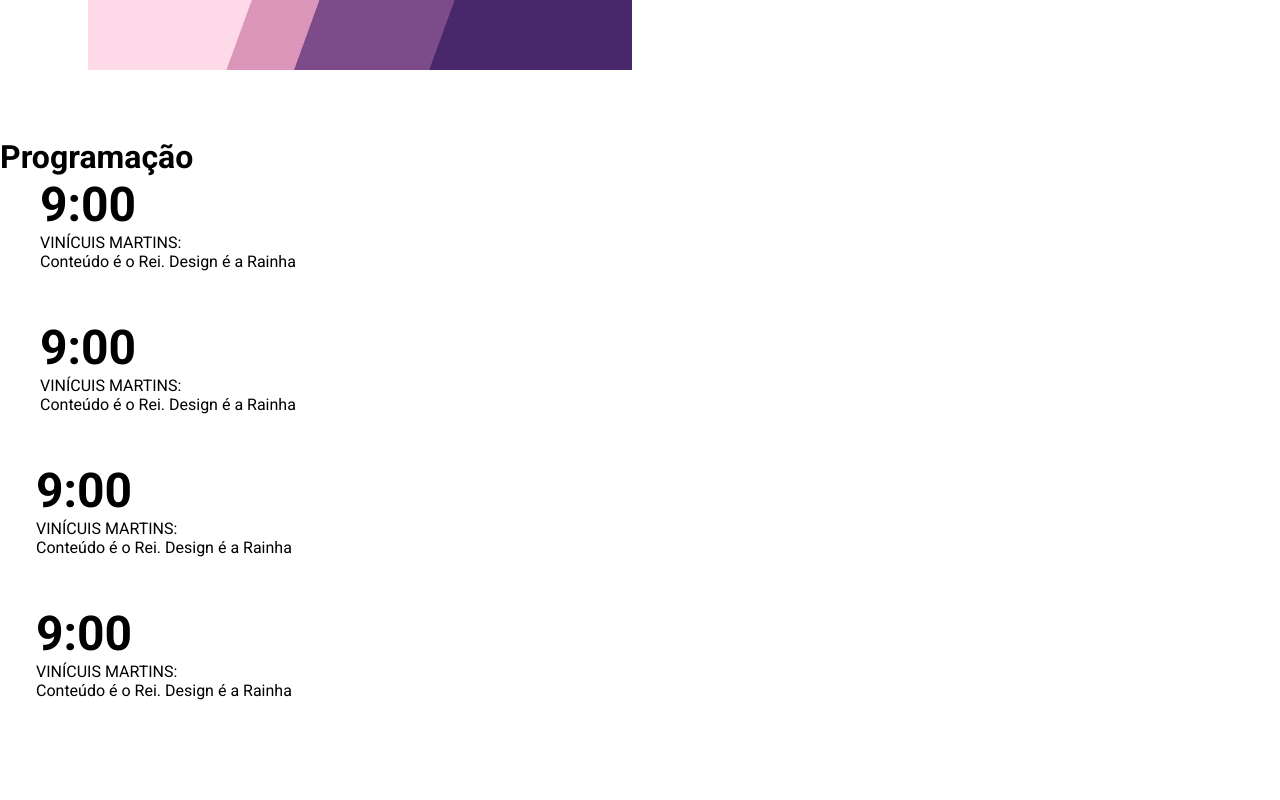
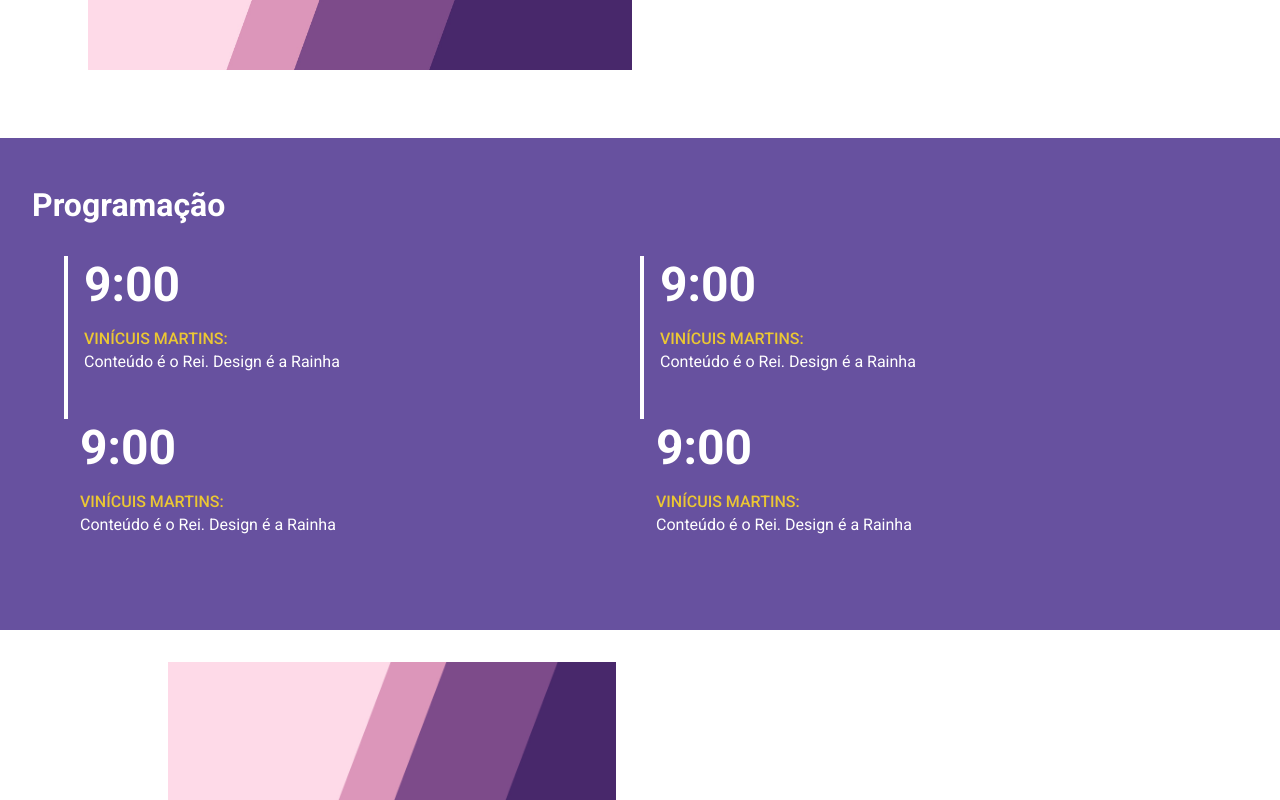
Before and after one commit to vmdev10/gestor-eventos, a React (Create React App) app: page /event in a window 1280 px wide. Shown: the part 2040-2840 px from the top of the page. Built offline with nearby package versions, Linux system fonts and the light colour scheme.

Commit message:
Created and used the Programming/index component

```diff
--- /dev/null
+++ b/src/components/Programation/index.css
@@ -0,0 +1,64 @@
+.Programation {
+  background-color: var(--primary);
+  padding: 2rem 1rem;
+}
+
+.Programation h1:first-child {
+  color: var(--white);
+}
+
+.ProgramationContainer div:first-child {
+  margin-top: 2rem;
+}
+
+.ProgramationContainer div {
+  display: flex;
+  flex-direction: column;
+  justify-content: space-between;
+  padding-left: 1rem;
+  padding-bottom: 3rem;
+}
+
+.ProgramationContainer div:nth-child(1),
+.ProgramationContainer div:nth-child(2) {
+  border-left: 4px solid var(--white);
+}
+
+.ProgramationContainer div h1 {
+  font-size: 3rem;
+}
+
+.Programation .ProgramationContainer .Speaker {
+  color: var(--secondary);
+  font-weight: 500;
+  padding: 1rem 0 0.25rem;
+}
+
+.Programation .ProgramationContainer span:nth-child(3) {
+  color: var(--white);
+}
+
+
+@media (min-width: 425px) {
+  .Programation {
+    padding: 3rem 2rem;
+  }
+
+  .Programation .ProgramationContainer {
+    display: flex;
+    flex-wrap: wrap;
+    justify-content: center;
+
+    padding-top: 2rem;
+    max-width: 72rem;
+    margin: 0 auto;
+  }
+
+  .ProgramationContainer div:first-child {
+    margin-top: 0;
+  }
+
+  .Programation .ProgramationContainer div {
+    width: 50%;
+  }
+}
--- a/src/components/Programation/Index.jsx
+++ b/src/components/Programation/index.jsx
@@ -1,8 +1,10 @@
+import './index.css'
+
 import React from "react";
 
 function Programation() {
   return (
-    <div className="ProgramationContainer">
+    <div className="Programation">
       <h1>Programação</h1>
 
       <div className="ProgramationContainer">
```
